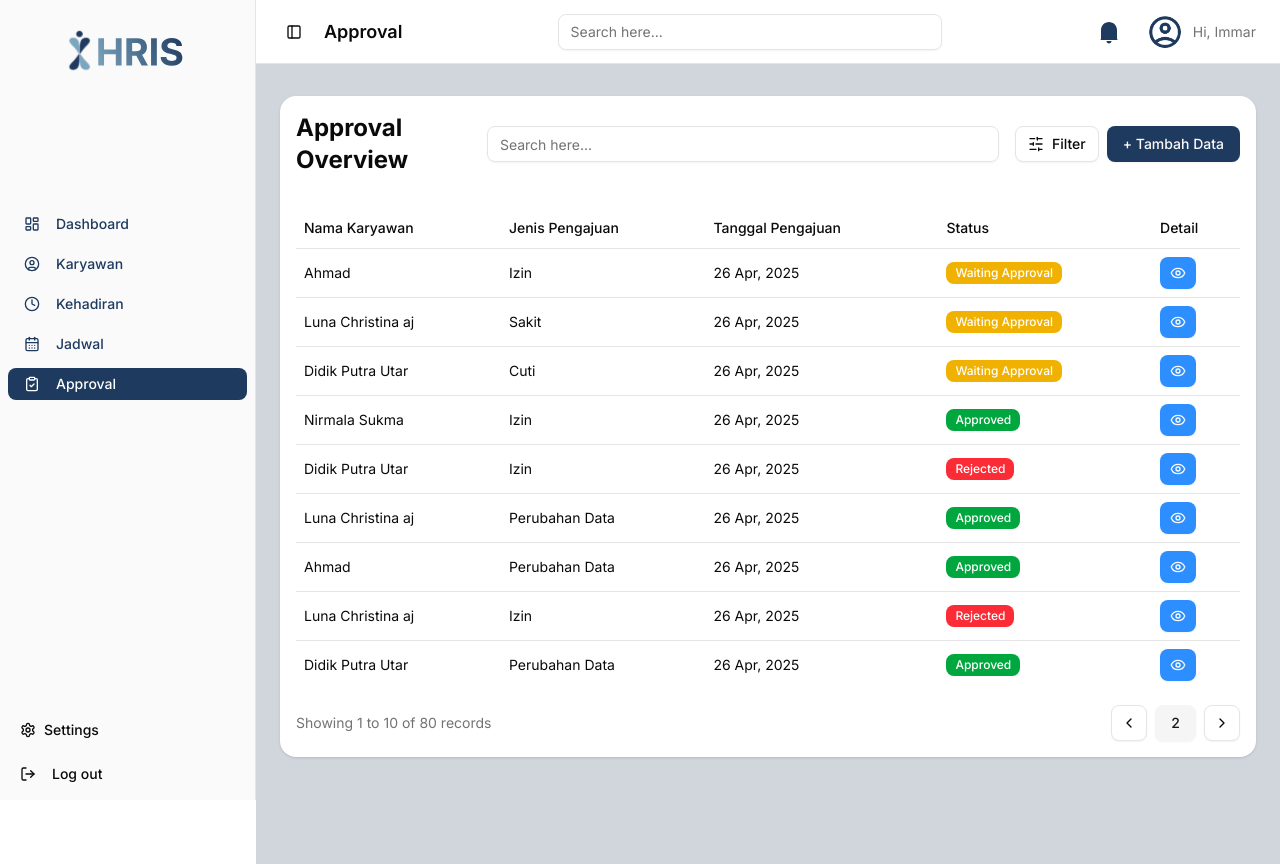
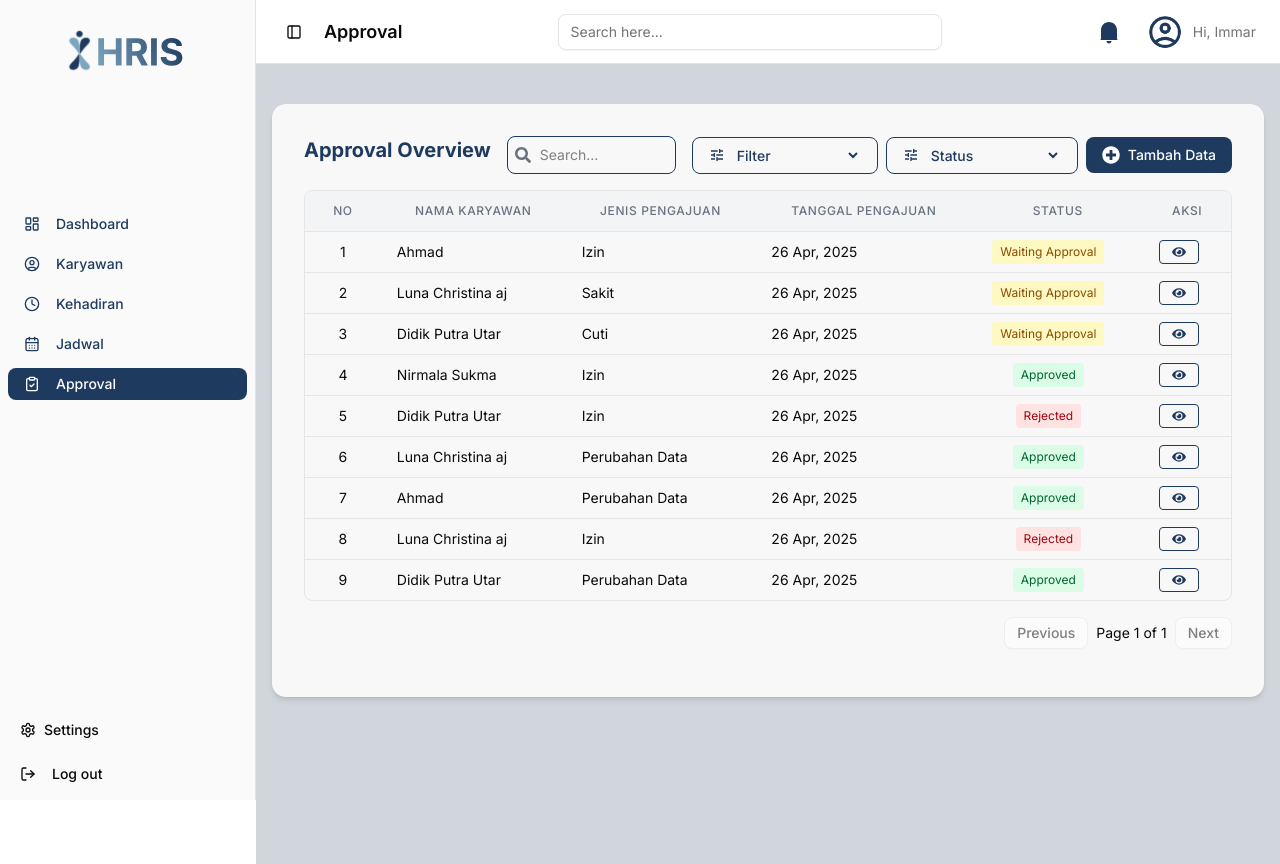
Before and after one commit to ImmarGaneru/CMLABS-HRIS-Frontend, a Next.js app: page /approval in a window 1280 px wide. Built offline with nearby package versions, Linux system fonts and the light colour scheme.

Commit message:
Fixing: - Generalization on attendance page

```diff
--- a/src/app/approval/page.tsx
+++ b/src/app/approval/page.tsx
@@ -5,26 +5,121 @@ import { Button } from "@/components/ui/button"
 import { Input } from "@/components/ui/input"
 import { Table, TableBody, TableCell, TableHead, TableHeader, TableRow } from "@/components/ui/table"
 import { ChevronLeft, ChevronRight, SlidersHorizontal, Eye } from "lucide-react"
-import {useRouter} from "next/navigation";
+import { useRouter } from "next/navigation";
+import React, { useMemo, useState } from "react";
+import { ColumnDef } from "@tanstack/react-table";
+import { DataTable } from "@/components/Datatable";
+import DataTableHeader from "@/components/DatatableHeader";
+import { FaEye } from "react-icons/fa";
 
 export default function ApprovalPage() {
     const router = useRouter();
-    type AttendanceStatus = "Waiting Approval" | "Rejected" | "Approved"
-    const statuses: Record<AttendanceStatus, string> = {
-        "Waiting Approval": "bg-yellow-500 text-white",
-        "Rejected": "bg-red-500 text-white",
-        "Approved": "bg-green-600 text-white",
-    }
+    const [filterText, setFilterText] = useState("");
+    const [filterStatus, setFilterStatus] = useState("");
+    const [filterType, setFilterType] = useState("");
+    // type AttendanceStatus = "Waiting Approval" | "Rejected" | "Approved"
+    // const statuses: Record<AttendanceStatus, string> = {
+    //     "Waiting Approval": "bg-yellow-500 text-white",
+    //     "Rejected": "bg-red-500 text-white",
+    //     "Approved": "bg-green-600 text-white",
+    // }
 
-    const approvals: {
+    const statusFilters = [
+        {label: 'Waiting Approval', value: 'Waiting Approval'},
+        {label: 'Rejected', value: 'Rejected'},
+        {label: 'Approved', value: 'Approved'},
+    ];
+
+    const typeFilters = [
+        {label: 'Izin', value: 'Izin'},
+        {label: 'Sakit', value: 'Sakit'},
+        {label: 'Cuti', value: 'Cuti'},
+        {label: 'Perubahan Data', value: 'Perubahan Data'},
+    ];
+
+    type Approval = {
         id: number
         nama: string
         type: string
         date: string
-        status: AttendanceStatus
-    }[] = [
+        status: string
+    }
+
+    const approvalColumns = useMemo<ColumnDef<Approval>[]>(
+        () => [
+            {
+                id: "No",
+                header: "No",
+                cell: ({ row }) => (
+                    <div className="flex justify-center">
+                        {row.index + 1}
+                    </div>
+                ),
+                size: 60,
+            },
+            {
+                accessorKey: "nama",
+                header: "Nama Karyawan",
+                cell: info => (
+                    <div className="truncate w-[120px]">
+                        {info.getValue() as string}
+                    </div>
+                ),
+            },
+            {
+                accessorKey: "type",
+                header: "Jenis Pengajuan",
+                cell: info => info.getValue(),
+            },
+            {
+                accessorKey: "date",
+                header: "Tanggal Pengajuan",
+                cell: info => info.getValue(),
+            },
+            {
+                accessorKey: "status",
+                header: "Status",
+                cell: info => {
+                    const status = info.getValue() as string;
+                    const statusStyle: Record<string, string> = {
+                        "Waiting Approval": "bg-yellow-100 text-yellow-800",
+                        "Rejected": "bg-red-100 text-red-800",
+                        "Approved": "bg-green-100 text-green-800",
+                    };
+                    return (
+                        <div className="flex justify-center w-[120px]">
+                            <span className={`px-2 py-1 text-xs rounded ${statusStyle[status] ?? "bg-gray-100 text-gray-800"}`}>
+                                {info.getValue() as String}
+                            </span>
+                        </div>
+                    );
+                },
+            },
+            {
+                id: "actions",
+                header: "Aksi",
+                cell: ({ row }) => {
+                    const data = row.original;
+                    return (
+                        <div className="flex gap-2">
+                            <button
+                                title="Detail"
+                                onClick={() => router.push(`/approval/${data.id}`)}
+                                className="border border-[#1E3A5F] px-3 py-1 rounded text-[#1E3A5F] bg-[#f8f8f8]"
+                            >
+                                <FaEye />
+                            </button>
+                        </div>
+                    );
+                },
+            },
+        ],
+        []
+    );
+
+    const dummyData: Approval[] = [
         {
-            id:1,
+            id: 1,
             nama: "Ahmad",
             type: "Izin",
             date: "26 Apr, 2025",
@@ -86,12 +181,53 @@ export default function ApprovalPage() {
             date: "26 Apr, 2025",
             status: "Approved",
         },
-    ]
+    ];
+//FUNGSI-FUNGSI FILTER==
 
+    // Filter data based on search text, status and type
+    const filteredData = useMemo(() => {
+        return dummyData.filter((item) => {
+            const matchesSearch = item.nama.toLowerCase().includes(filterText.toLowerCase()) ||
+                                item.type.toLowerCase().includes(filterText.toLowerCase());
+            const matchesStatus = !filterStatus || item.status === filterStatus;
+            const matchesType = !filterType || item.type === filterType;
+            return matchesSearch && matchesStatus && matchesType;
+        });
+    }, [filterText, filterStatus, filterType]);
+
+//END FUNGSI-FUNGSI FILTER==
+
+//RETURN CLASS MAIN FUNCTION==
     return (
-        <main className="w-full min-h-screen p-6 ">
-            <div className="bg-white rounded-2xl p-4 shadow-sm mt-2">
-                <div className="flex flex-col sm:flex-row items-center sm:items-center justify-between gap-4 mb-8">
+        <div className="p-4 min-h-screen flex flex-col gap-4">
+            <div className="bg-[#f8f8f8] rounded-xl p-8 shadow-md mt-6">
+                <div className="flex justify-between items-center mb-4 gap-4 flex-wrap">
+                    <DataTableHeader
+                        title="Approval Overview"
+                        hasSearch={true}
+                        hasFilter={true}
+                        hasSecondFilter={true}
+                        hasExport={true}
+                        hasImport={true}
+                        hasAdd={true}
+                        searchValue={filterText}
+                        onSearch={setFilterText}
+                        // filter pertama (tipe)
+                        filterValue={filterType}
+                        onFilterChange={setFilterType}
+                        filterOptions={typeFilters}
+                        // filter kedua (status)
+                        secondFilterValue={filterStatus}
+                        onSecondFilterChange={setFilterStatus}
+                        secondFilterOptions={statusFilters}
+
+                        onAdd={() => router.push("/attendance/create")}
+                    />
+                    <DataTable columns={approvalColumns} data={filteredData}/>
+                </div>
+            </div>
+
+            {/* <div className="flex flex-col sm:flex-row items-center sm:items-center justify-between gap-4 mb-8">
                     <h1 className="text-2xl font-bold">Approval Overview</h1>
                     <Input placeholder="Search here..." className="max-w-lg" />
                     <div className="flex gap-2">
@@ -149,9 +285,7 @@ export default function ApprovalPage() {
                             <ChevronRight className="h-4 w-4" />
                         </Button>
                     </div>
-                </div>
-            </div>
-
-        </main>
-    )
+                </div> */}
+        </div>
+    );
 }
```
